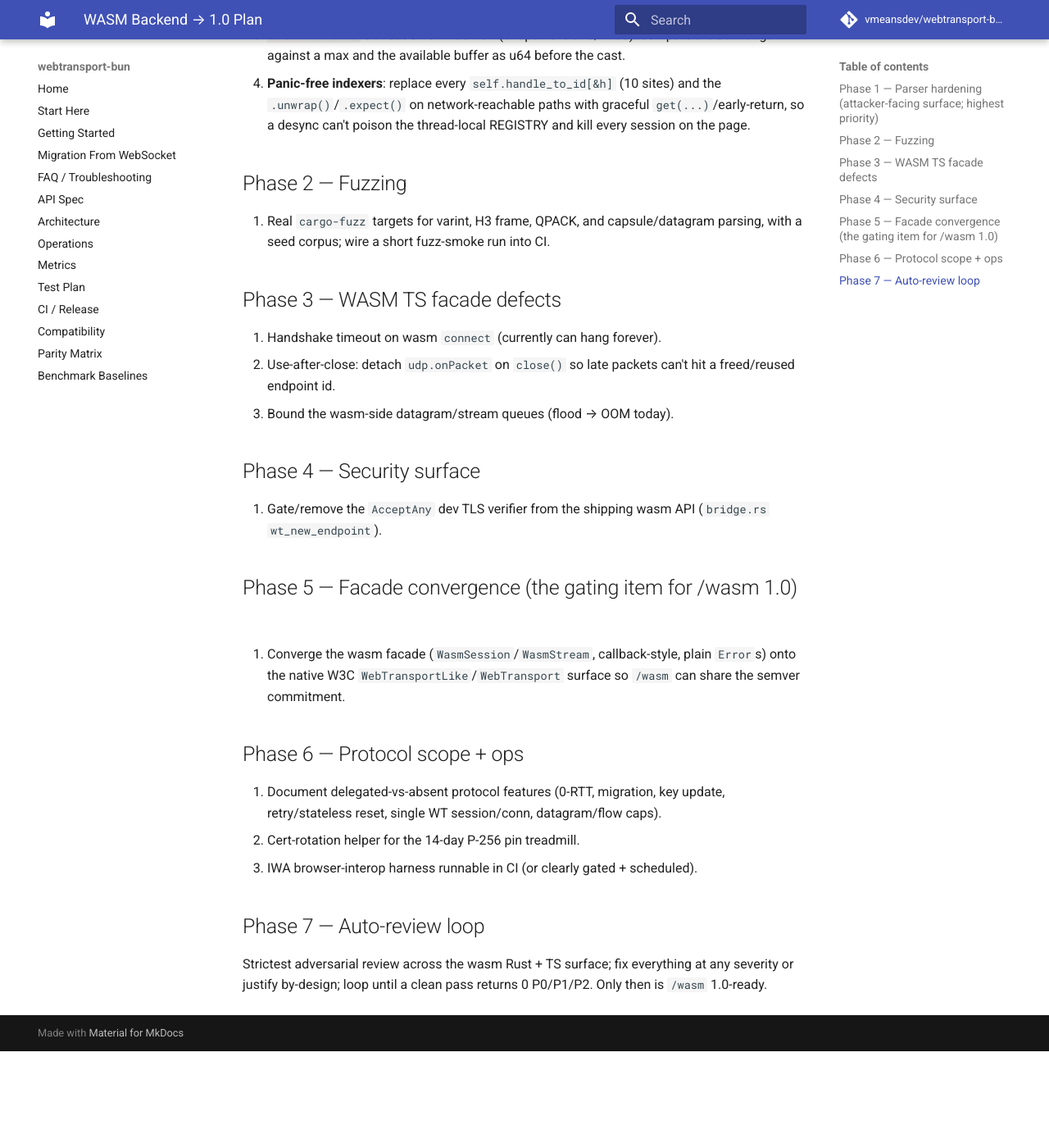
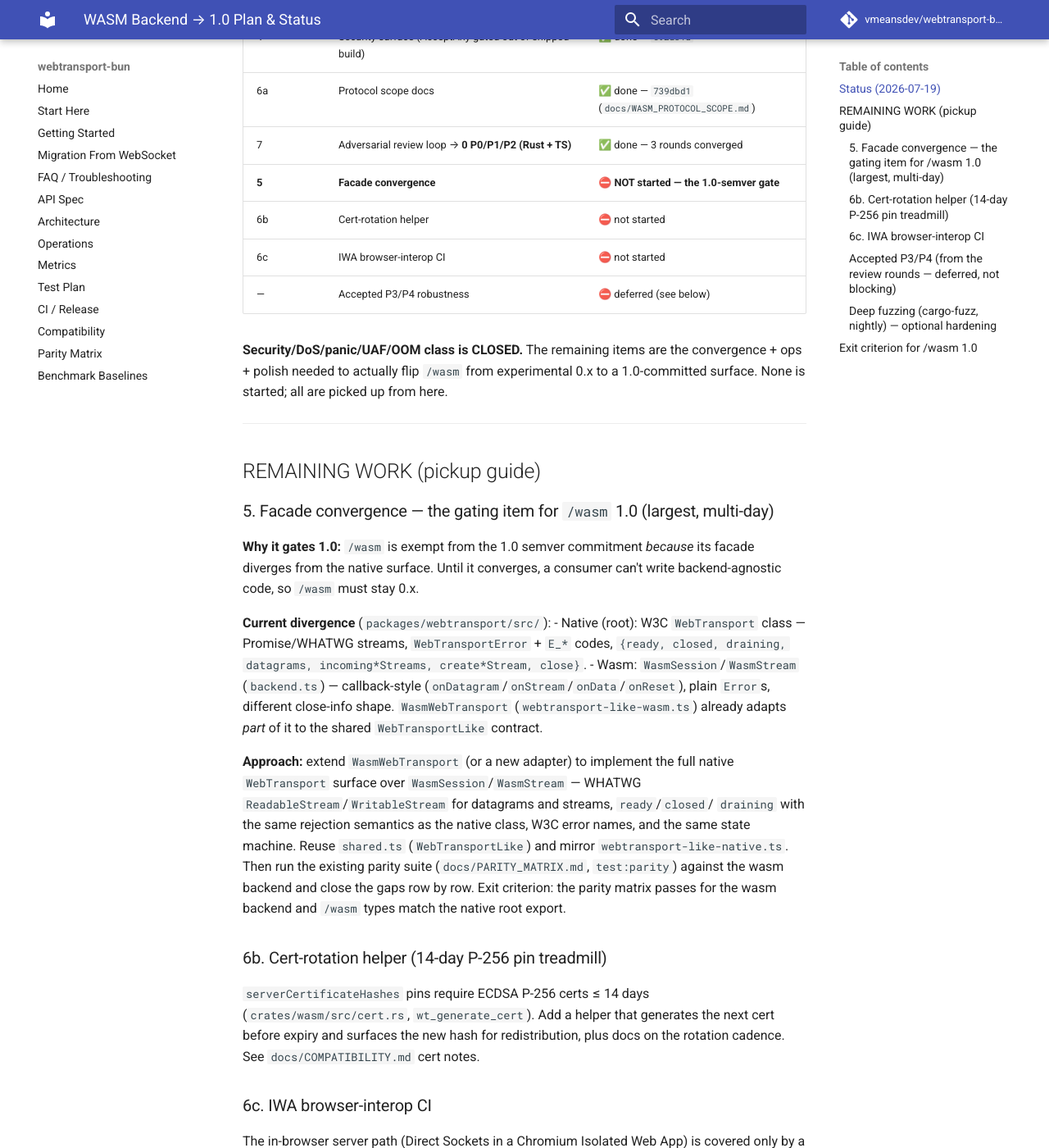
Before and after one commit to vmeansdev/webtransport-bun, an MkDocs documentation site: the page built from docs/WASM_1.0_PLAN.md, in a window 1280 px wide and 1400 px high, scrolled down 615 px. Shown: the whole window at 82% size. Built offline with MkDocs 1.6.1 and Material for MkDocs 9.7.7, drawn with Linux system fonts in a browser that asks for light colours; comment, search, counter and statistics services are not loaded; before the commit the page ends 1897 px from its top, so only the background shows below that; some of the changed text lies outside the part shown.

Commit message:
Turn WASM_1.0_PLAN into a status and pickup guide for the remaining work
Marks the completed phases (parser hardening, fuzzing, facade defects, AcceptAny
gating, protocol docs, review loop → 0 P0/P1/P2) with commit refs, and writes
the remaining work as actionable pickup items: facade convergence (the
1.0-semver gate, with the concrete divergence + approach + exit criterion),
cert-rotation helper, IWA interop CI, and the accepted P3/P4 robustness items
with file pointers. So a later session can resume without re-deriving state.

Co-Authored-By: Claude Fable 5 <noreply@anthropic.com>
Claude-Session: https://claude.ai/code/session_01Y7TUYCqESguNug5ziLtKJL

```diff
--- a/docs/WASM_1.0_PLAN.md
+++ b/docs/WASM_1.0_PLAN.md
@@ -1,55 +1,99 @@
-# WASM Backend → 1.0 Plan
+# WASM Backend → 1.0 Plan & Status
 
-**Goal:** bring the wasm backend to production-grade with **0 known P0/P1/P2
-defects** (verified by strict adversarial review), fuzzed hand-rolled parsers,
-a facade convergent with the native W3C surface, and documented protocol scope
-— so `/wasm` can join the package's 1.0 semver commitment instead of shipping
+**Goal:** bring the wasm backend to production-grade with 0 known P0/P1/P2
+defects (verified by strict adversarial review), fuzzed parsers, a facade
+convergent with the native W3C surface, and documented protocol scope — so
+`/wasm` can join the package's 1.0 semver commitment instead of shipping
 experimental/0.x.
 
-Worktree: `../webtransport-bun-wasm10`, branch `feat/wasm-1.0` (off the native
-RC `release/1.0-hardening`). Baseline: 27 cargo tests green.
+Worktree: `feat/wasm-1.0` (off the native RC `release/1.0-hardening`).
 
-## Phase 1 — Parser hardening (attacker-facing surface; highest priority)
-1. **MAX_FRAME_SIZE cap** on H3 frames (`endpoint.rs` parse_control ~863/876,
-   decode_frame_header ~1264/1268): reject/bound `flen` before allocating so a
-   peer can't force unbounded per-connection buffering (memory-exhaustion DoS).
-   Also cap the SETTINGS/control accumulation buffer.
-2. **QPACK integer-decode overflow** (`h3.rs:358` `value += (b&0x7f) << m`,
-   `m += 7`): bound the shift/continuation count; return None on overflow
-   instead of debug-panic / release-wrap.
-3. **`flen as usize` truncation on wasm32** (endpoint.rs:876/1268): compare the
-   u64 length against a max and the available buffer as u64 before the cast.
-4. **Panic-free indexers**: replace every `self.handle_to_id[&h]` (10 sites) and
-   the `.unwrap()`/`.expect()` on network-reachable paths with graceful
-   `get(...)`/early-return, so a desync can't poison the thread-local REGISTRY
-   and kill every session on the page.
+## Status (2026-07-19)
 
-## Phase 2 — Fuzzing
-5. Real `cargo-fuzz` targets for varint, H3 frame, QPACK, and capsule/datagram
-   parsing, with a seed corpus; wire a short fuzz-smoke run into CI.
+| Phase | Scope | Status |
+|-------|-------|--------|
+| 1 | Parser hardening (frame cap, QPACK overflow, panic-free indexers) | ✅ done — `a7c0394` |
+| 2 | Fuzzing (always-on robustness property tests) | ✅ done — `4d6d52f` |
+| 3 | TS facade defects (use-after-close, bounded queues) | ✅ done — `c9130dd`, `299b12f`, `93ec1eb` |
+| 4 | Security surface (AcceptAny gated out of shipped build) | ✅ done — `592a31a` |
+| 6a | Protocol scope docs | ✅ done — `739dbd1` (`docs/WASM_PROTOCOL_SCOPE.md`) |
+| 7 | Adversarial review loop → **0 P0/P1/P2 (Rust + TS)** | ✅ done — 3 rounds converged |
+| **5** | **Facade convergence** | ⛔ **NOT started — the 1.0-semver gate** |
+| 6b | Cert-rotation helper | ⛔ not started |
+| 6c | IWA browser-interop CI | ⛔ not started |
+| — | Accepted P3/P4 robustness | ⛔ deferred (see below) |
 
-## Phase 3 — WASM TS facade defects
-6. Handshake timeout on wasm `connect` (currently can hang forever).
-7. Use-after-close: detach `udp.onPacket` on `close()` so late packets can't
-   hit a freed/reused endpoint id.
-8. Bound the wasm-side datagram/stream queues (flood → OOM today).
+**Security/DoS/panic/UAF/OOM class is CLOSED.** The remaining items are the
+convergence + ops + polish needed to actually flip `/wasm` from experimental
+0.x to a 1.0-committed surface. None is started; all are picked up from here.
 
-## Phase 4 — Security surface
-9. Gate/remove the `AcceptAny` dev TLS verifier from the shipping wasm API
-   (`bridge.rs` `wt_new_endpoint`).
+---
 
-## Phase 5 — Facade convergence (the gating item for /wasm 1.0)
-10. Converge the wasm facade (`WasmSession`/`WasmStream`, callback-style,
-    plain `Error`s) onto the native W3C `WebTransportLike`/`WebTransport`
-    surface so `/wasm` can share the semver commitment.
+## REMAINING WORK (pickup guide)
 
-## Phase 6 — Protocol scope + ops
-11. Document delegated-vs-absent protocol features (0-RTT, migration, key
-    update, retry/stateless reset, single WT session/conn, datagram/flow caps).
-12. Cert-rotation helper for the 14-day P-256 pin treadmill.
-13. IWA browser-interop harness runnable in CI (or clearly gated + scheduled).
+### 5. Facade convergence — the gating item for `/wasm` 1.0 (largest, multi-day)
+**Why it gates 1.0:** `/wasm` is exempt from the 1.0 semver commitment *because*
+its facade diverges from the native surface. Until it converges, a consumer
+can't write backend-agnostic code, so `/wasm` must stay 0.x.
 
-## Phase 7 — Auto-review loop
-Strictest adversarial review across the wasm Rust + TS surface; fix everything
-at any severity or justify by-design; loop until a clean pass returns
-0 P0/P1/P2. Only then is `/wasm` 1.0-ready.
+**Current divergence** (`packages/webtransport/src/`):
+- Native (root): W3C `WebTransport` class — Promise/WHATWG streams,
+  `WebTransportError` + `E_*` codes, `{ready, closed, draining, datagrams,
+  incoming*Streams, create*Stream, close}`.
+- Wasm: `WasmSession`/`WasmStream` (`backend.ts`) — callback-style
+  (`onDatagram`/`onStream`/`onData`/`onReset`), plain `Error`s, different
+  close-info shape. `WasmWebTransport` (`webtransport-like-wasm.ts`) already
+  adapts *part* of it to the shared `WebTransportLike` contract.
+
+**Approach:** extend `WasmWebTransport` (or a new adapter) to implement the full
+native `WebTransport` surface over `WasmSession`/`WasmStream` — WHATWG
+`ReadableStream`/`WritableStream` for datagrams and streams, `ready`/`closed`/
+`draining` with the same rejection semantics as the native class, W3C error
+names, and the same state machine. Reuse `shared.ts` (`WebTransportLike`) and
+mirror `webtransport-like-native.ts`. Then run the existing parity suite
+(`docs/PARITY_MATRIX.md`, `test:parity`) against the wasm backend and close the
+gaps row by row. Exit criterion: the parity matrix passes for the wasm backend
+and `/wasm` types match the native root export.
+
+### 6b. Cert-rotation helper (14-day P-256 pin treadmill)
+`serverCertificateHashes` pins require ECDSA P-256 certs ≤ 14 days
+(`crates/wasm/src/cert.rs`, `wt_generate_cert`). Add a helper that generates
+the next cert before expiry and surfaces the new hash for redistribution, plus
+docs on the rotation cadence. See `docs/COMPATIBILITY.md` cert notes.
+
+### 6c. IWA browser-interop CI
+The in-browser server path (Direct Sockets in a Chromium Isolated Web App) is
+covered only by a manual Playwright harness (`tools/interop/WASM_INTEROP.md`,
+`examples/webtransport-wasm-iwa/`). Make it runnable in CI (or clearly gated +
+scheduled), since it's the only browser-server coverage.
+
+### Accepted P3/P4 (from the review rounds — deferred, not blocking)
+- **P3 — FFI-reachable constructor `.expect()`s** (`crates/wasm/src/endpoint.rs`
+  `WtEndpoint::new`/`new_client_pinned`: `server_crypto`,
+  `QuicServer/ClientConfig::try_from`). Deterministic crypto-init failure, NOT
+  attacker-controlled, but a wasm panic aborts+poisons the thread-local
+  REGISTRY — contradicts the "never panic across FFI" invariant. Fix: make the
+  constructors return `Result` and have the `wt_new_*` bridge return 0 on error.
+  Deferred only because it ripples through ~15 test call sites.
+- **P3 — `events` VecDeque unbounded if JS lags** (`endpoint.rs`): recv paths
+  drain quinn buffers into an in-process queue and extend flow-control credit;
+  mitigated by synchronous pump + the opt-in `paused` mechanism. Consider a soft
+  cap / auto-pause.
+- **P4 — `h3.rs` `nlen/len as usize` truncation on wasm32** (correctness oddity,
+  no unsafety); `next_id`/`next_stream` u32 wrap after ~4B allocations.
+- **P4 — `backend-wasm.ts` `waitForProgress` one-shot `setTimeout` not cleared
+  on close** (harmless no-op, no UAF).
+
+### Deep fuzzing (cargo-fuzz, nightly) — optional hardening
+The always-on robustness tests (`tools/fuzz/README.md`) are the regression
+guard. For coverage-guided libFuzzer runs, add a `cargo +nightly fuzz` scaffold
+under `crates/wasm` wrapping the same parser entry points, in a scheduled CI
+job.
+
+---
+
+## Exit criterion for `/wasm` 1.0
+Phase 5 done (parity matrix passes for the wasm backend, types converged) +
+6b/6c + the accepted P3s cleared → `/wasm` can drop its experimental/0.x marking
+and join the package's 1.0 semver commitment. The security work above is a
+prerequisite that is now complete; convergence is what remains.
```
